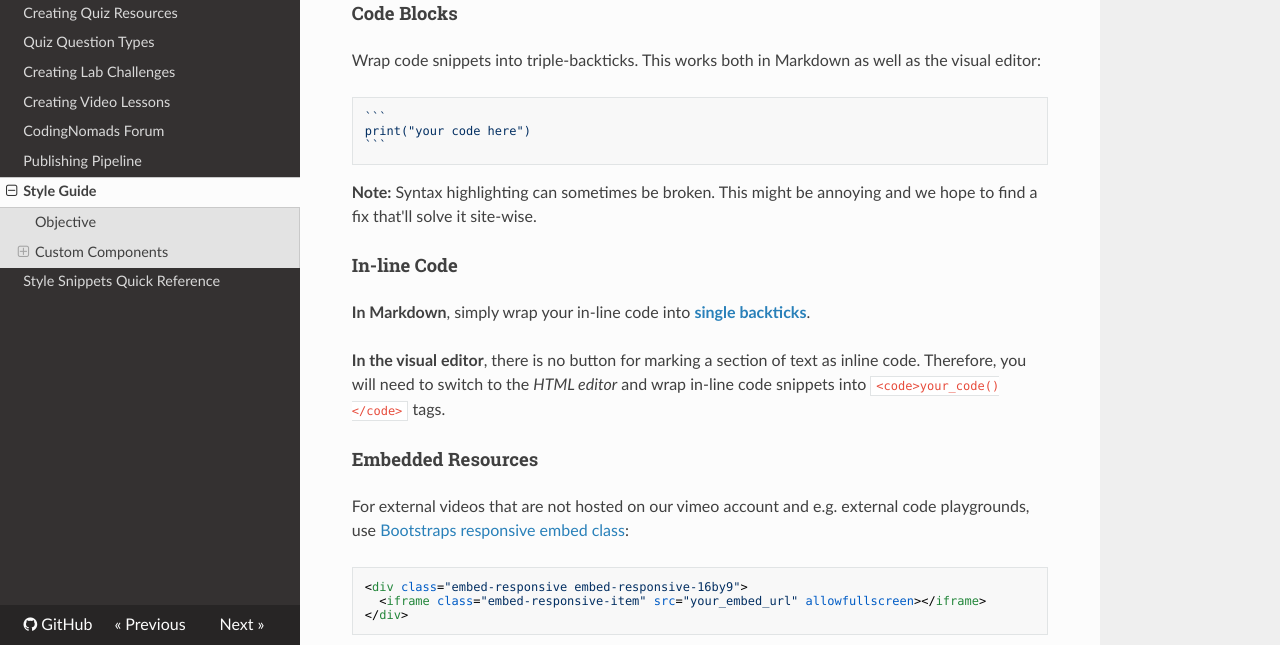
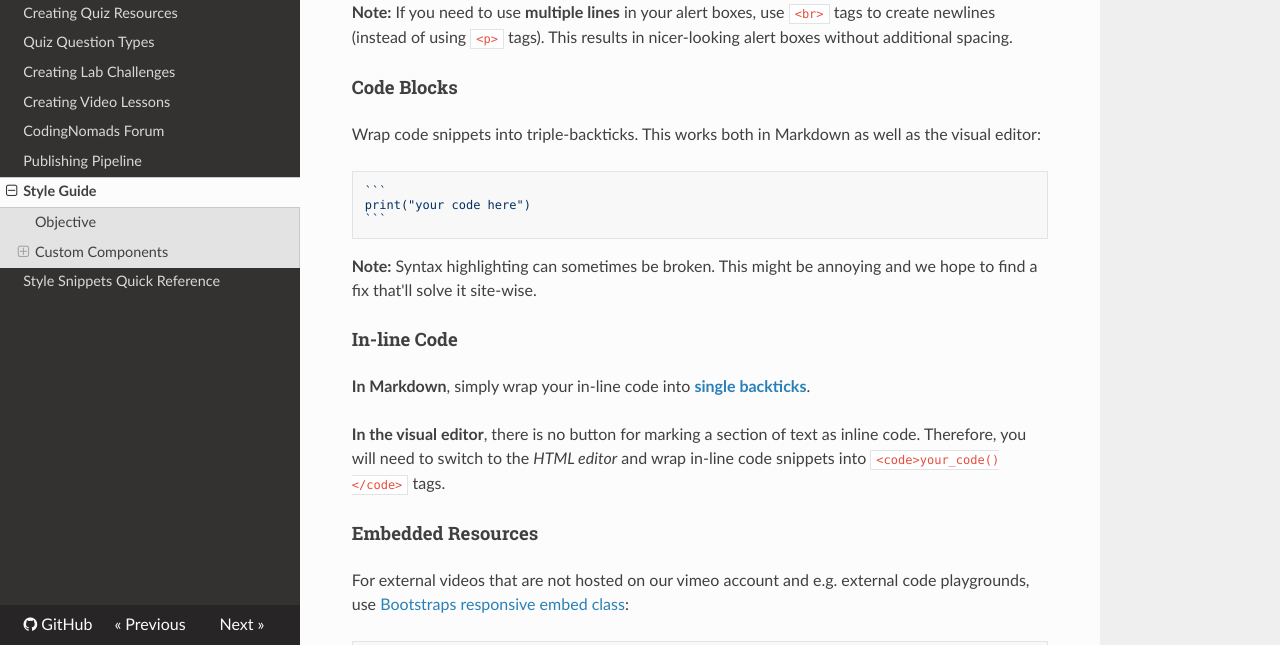
Before and after one commit to iansedano/creator-docs, an MkDocs documentation site: the page built from docs/10-platform-style.md, in a window 1280 px wide and 900 px high, scrolled down 4281 px, cut to the strip 255-900 px from the top of the window. Built offline with MkDocs 1.6.1, drawn with Linux system fonts in a browser that asks for light colours; nearby versions of some CDN libraries.

Commit message:
Add note about multiple lines in alert boxes

```diff
--- a/docs/10-platform-style.md
+++ b/docs/10-platform-style.md
@@ -119,6 +119,7 @@ The Bootstrap alert boxes also help to visually break up a long piece of content
 
 <iframe width="560" height="315" src="https://www.youtube.com/embed/3REbh9xr5lE" frameborder="0" allow="accelerometer; autoplay; encrypted-media; gyroscope; picture-in-picture" allowfullscreen></iframe>
 
+**Note:** If you need to use **multiple lines** in your alert boxes, use `<br>` tags to create newlines (instead of using `<p>` tags). This results in nicer-looking alert boxes without additional spacing.
 
 #### Code Blocks
 
```
